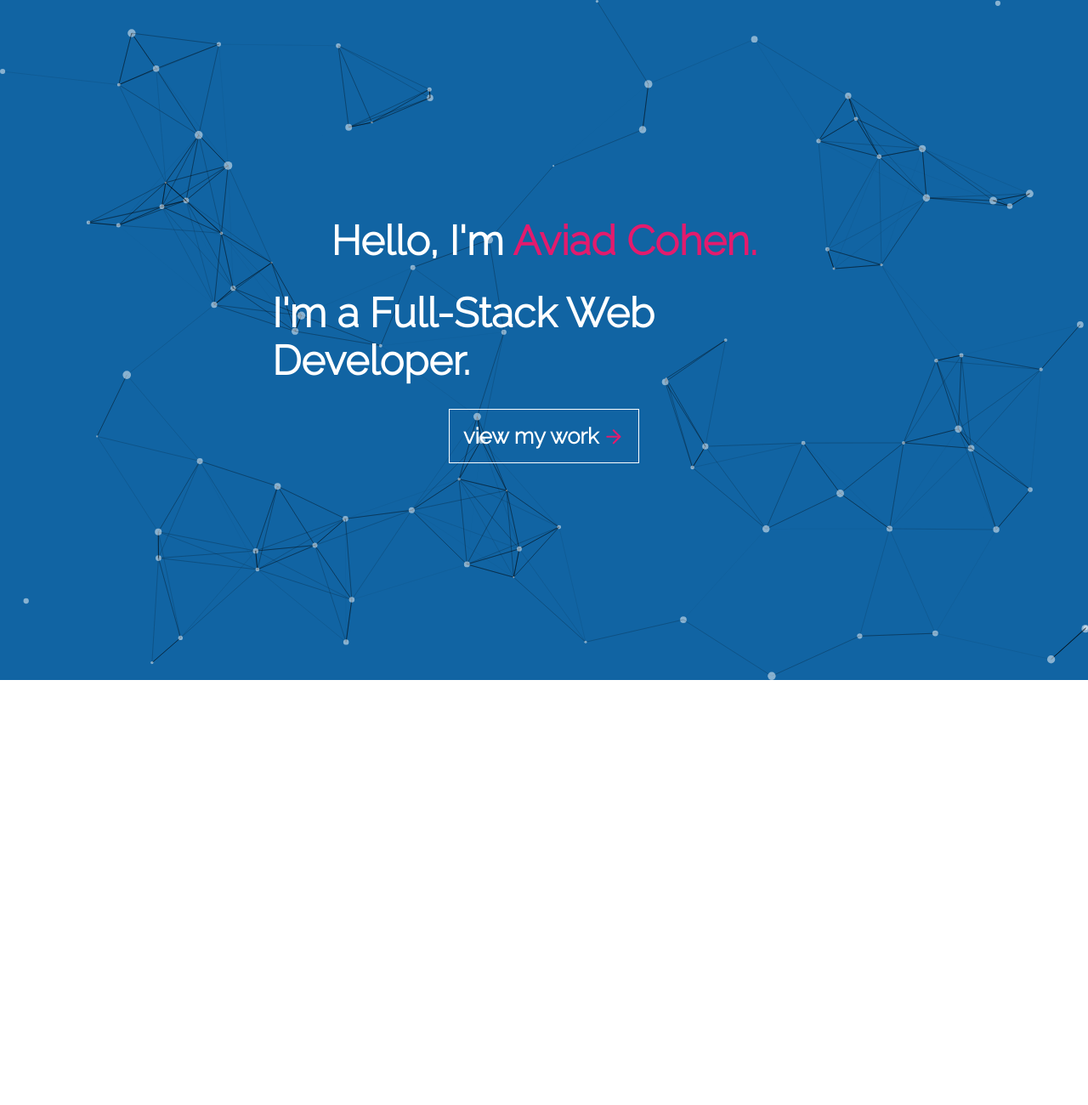
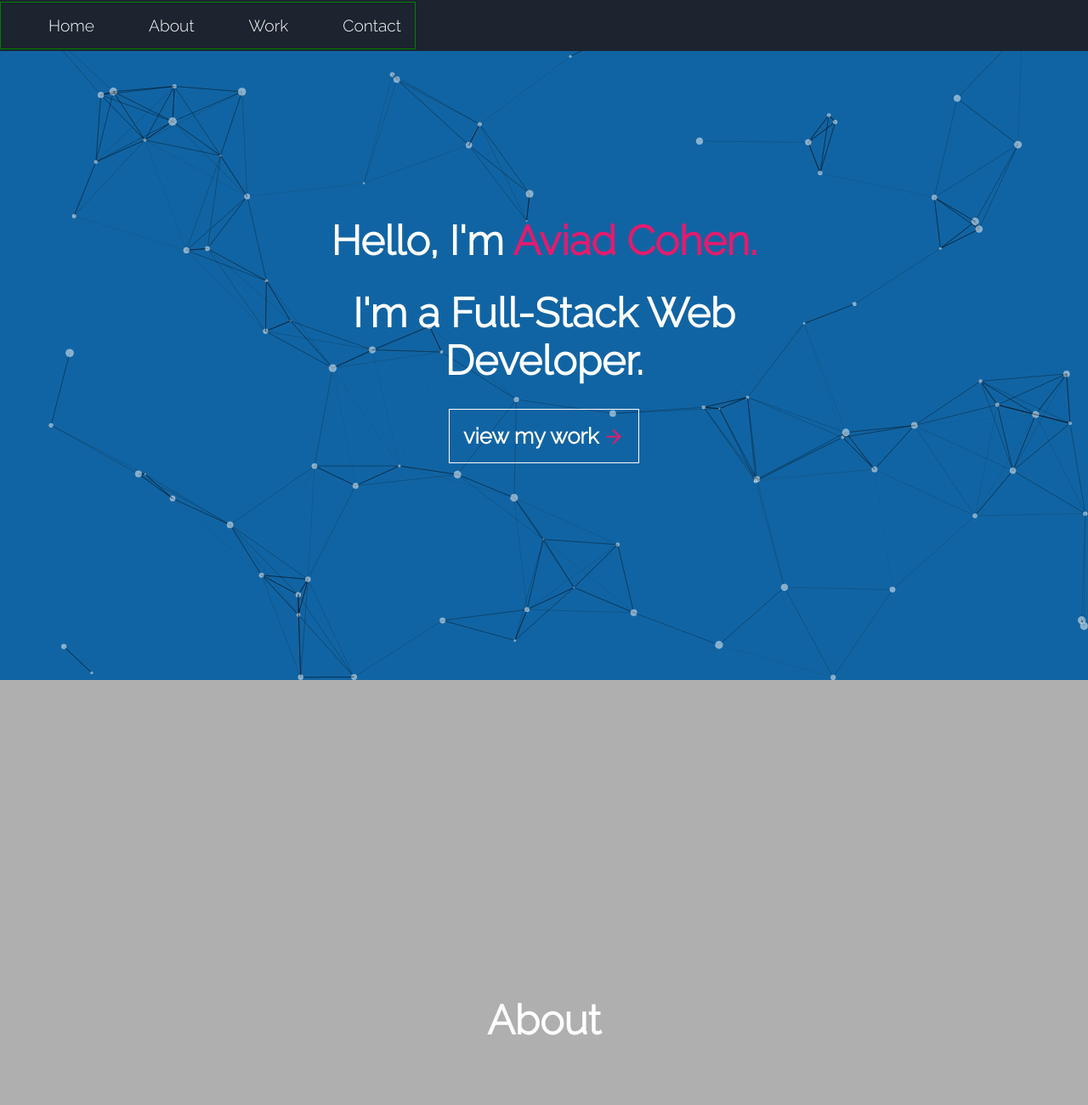
Before and after one commit to aviadc/portfolio, a React app: page / in a window 1280 px wide. Shown: the top 1300 px of the page at 85% size. Before the commit the page ends 800 px from the top, so only its background shows below. Built offline with nearby package versions, Linux system fonts and the light colour scheme.

Commit message:
navbar phase 1

```diff
--- a/package.json
+++ b/package.json
@@ -12,6 +12,7 @@
     "react-scripts": "4.0.3",
     "react-tsparticles": "^2.0.6",
     "sass": "^1.52.1",
+    "styled-components": "^5.3.5",
     "tsparticles": "^2.0.6",
     "web-vitals": "^1.1.2"
   },
--- a/src/components/App.js
+++ b/src/components/App.js
@@ -1,16 +1,18 @@
 import React from "react";
 import Intro from "./pages/Intro";
-import "../index.css"
+import "../index.css";
+import About from "./pages/About";
+import Navbar from "./Navbar";
+import Work from "./pages/Work";
 
-
-const App = ()=>{
-
-
-
+const App = () => {
   return (
     <>
+      <Navbar />
       <Intro />
+      <About />
+      <Work />
     </>
-  )
-}
-export default App
+  );
+};
+export default App;
--- /dev/null
+++ b/src/components/Navbar/index.js
@@ -0,0 +1,33 @@
+import React, { useState } from "react";
+import {FaTimes, FaBars } from "react-icons/fa"
+import "./navbar.scss";
+
+const Navbar = () => {
+
+    const [hamburgerClick,setHamburgerClick] = useState(false)
+
+  return (
+    <nav className='navbar-container'>
+      <ul className={hamburgerClick? "nav-menu active": "nav-menu" }>
+        <li>
+          <a href='/'>Home</a>
+        </li>
+        <li>
+          <a href='about'>About</a>
+        </li>
+        <li>
+          <a href='work'>Work</a>
+        </li>
+        <li>
+          <a href='#'>Contact</a>
+        </li>
+      </ul>
+      <div className='navbar-hamburger' onClick={()=>setHamburgerClick(!hamburgerClick)}>
+      {hamburgerClick ? (<FaTimes size={30} style={{ color: '#ffffff' }} />)
+                        : (<FaBars size={30} style={{ color: '#ffffff' }} />)}
+      </div>
+    </nav>
+  );
+};
+
+export default Navbar;
--- /dev/null
+++ b/src/components/Navbar/navbar.scss
@@ -0,0 +1,53 @@
+.navbar-container {
+  position: fixed;
+  z-index: 2;
+  background-color: #1b242f;
+  width: 100%;
+  top: 0;
+  left: 0;
+  height: 60px;
+  display: flex;
+  align-items: center;
+
+  @media screen and (max-width: 500px) {
+      justify-content: flex-end;
+  }
+}
+
+.nav-menu {
+  display: flex;
+  gap: 2rem;
+  border: 1px solid green;
+  transition: all .3s ease-in-out;
+
+  li {
+    padding: 1rem;
+    font-size: 1.2rem;
+    a {
+      color: #fff;
+    }
+  }
+
+  @media screen and (max-width: 500px) {
+    width: 100%;
+    position: absolute;
+    z-index: -1;
+    top: -350px;
+    flex-direction: column;
+    background-color: #333333;
+  }
+}
+
+.navbar-hamburger {
+    border: 1px solid red;
+    font-size: 2rem;
+    @media screen and (min-width: 500px) {
+        display: none;
+      }
+}
+
+.active{
+    @media screen and (max-width: 500px) {
+        top: 35px;
+    }
+}
--- a/src/components/ParticlesIntro/index.js
+++ b/src/components/ParticlesIntro/index.js
@@ -1,5 +1,6 @@
 import Particles from "react-tsparticles";
 import { loadFull } from "tsparticles";
+import "./particles.scss"
 
 const ParticlesIntro = () => {
   const particlesInit = async (main) => {
@@ -15,8 +16,7 @@ const ParticlesIntro = () => {
     console.log(container);
   };
   return (
-    <>
-
+    <div className="particles-container">
       <Particles
         id="tsparticles"
         init={particlesInit}
@@ -94,7 +94,7 @@ const ParticlesIntro = () => {
           detectRetina: true,
         }}
       />
-    </>
+    </div>
   );
 };
 
--- a/src/components/ParticlesIntro/particles.scss
+++ b/src/components/ParticlesIntro/particles.scss
@@ -0,0 +1,3 @@
+.particles-container{
+    height: 100vh;
+}
--- /dev/null
+++ b/src/components/pages/About/about.scss
@@ -0,0 +1,12 @@
+.about-container{
+    height: 100vh;
+    display: flex;
+    justify-content: center;
+    align-items: center;
+    background-color: #afafaf;
+
+    h2{
+        font-size: 3rem;
+        color: #fff;
+    }
+}
--- /dev/null
+++ b/src/components/pages/About/index.js
@@ -0,0 +1,12 @@
+import React from 'react'
+import "./about.scss"
+
+const About = () => {
+  return (
+    <div className='about-container' id='about'>
+      <h2>About</h2>
+      </div>
+  )
+}
+
+export default About
--- a/src/components/pages/Intro/intro.scss
+++ b/src/components/pages/Intro/intro.scss
@@ -22,6 +22,7 @@
   flex-direction: column;
   align-items: center;
   justify-content: space-around;
+  text-align: center;
 
   div{
     font-weight: 800;
--- /dev/null
+++ b/src/components/pages/Work/index.js
@@ -0,0 +1,12 @@
+import React from 'react'
+import "./work.scss"
+
+const Work = () => {
+  return (
+    <div className='work-container' id='work'>
+        <h2>Work</h2>
+        </div>
+  )
+}
+
+export default Work
--- /dev/null
+++ b/src/components/pages/Work/work.scss
@@ -0,0 +1,12 @@
+.work-container{
+    height: 100vh;
+    display: flex;
+    justify-content: center;
+    align-items: center;
+    background-color: #333;
+
+    h2{
+        font-size: 3rem;
+        color: #fff;
+    }
+}
--- a/src/index.css
+++ b/src/index.css
@@ -4,3 +4,11 @@ body {
   box-sizing: border-box;
   font-family: 'Raleway', sans-serif;
 }
+
+li{
+  list-style: none;
+}
+
+a{
+  text-decoration: none;
+}
```
Also changed, not shown: 1 other file.
